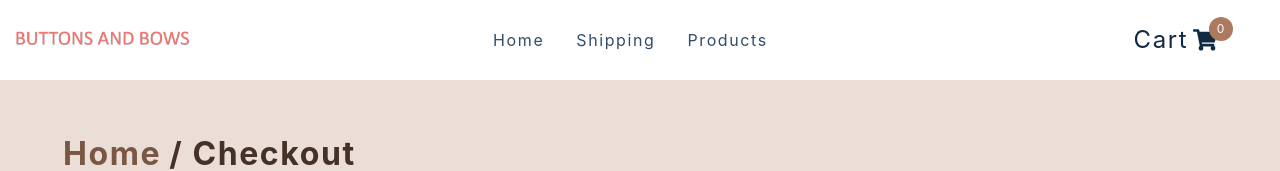
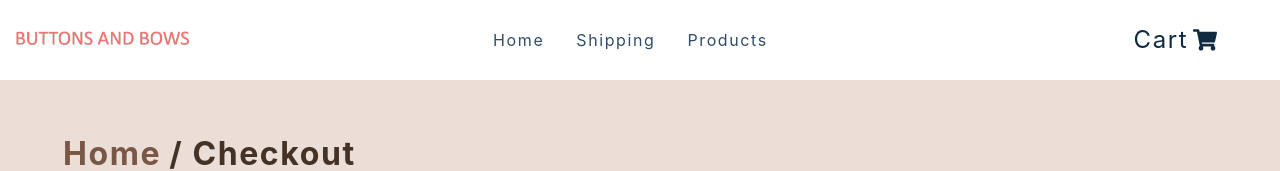
Before and after one commit to Shikharmall/e-commerce, a React (Create React App) app: page /checkout in a window 1280 px wide. Shown: the top 171 px of the page. Built offline with nearby package versions, Linux system fonts and the light colour scheme.

Commit message:
hugechange

```diff
--- a/src/components/CartButtons.tsx
+++ b/src/components/CartButtons.tsx
@@ -34,7 +34,7 @@ const CartButtons = () => {
         Cart
         <span className='cart-container'>
           <FaShoppingCart />
-          <span className='cart-value'>{totalitemm}</span>
+          {/*<span className='cart-value'>{totalitemm}</span>*/}
         </span>
       </Link>
     </Wrapper>
--- a/src/pages/CheckoutPage.tsx
+++ b/src/pages/CheckoutPage.tsx
@@ -1,11 +1,9 @@
 import React from 'react'
 import styled from 'styled-components'
 import { PageHero, StripeCheckout } from '../components'
-import { useCartContext } from '../context/cart_context'
 import { Link } from 'react-router-dom'
 
 const CheckoutPage = () => {
-  const { cart } = useCartContext()
 
   const storedValuecarttt = localStorage.getItem('carttt');
   const storedValuecarttt1 = storedValuecarttt ? JSON.parse(storedValuecarttt) : [];
```
Also changed, not shown: src/components/StripeCheckout.tsx (+0 -10 lines).
